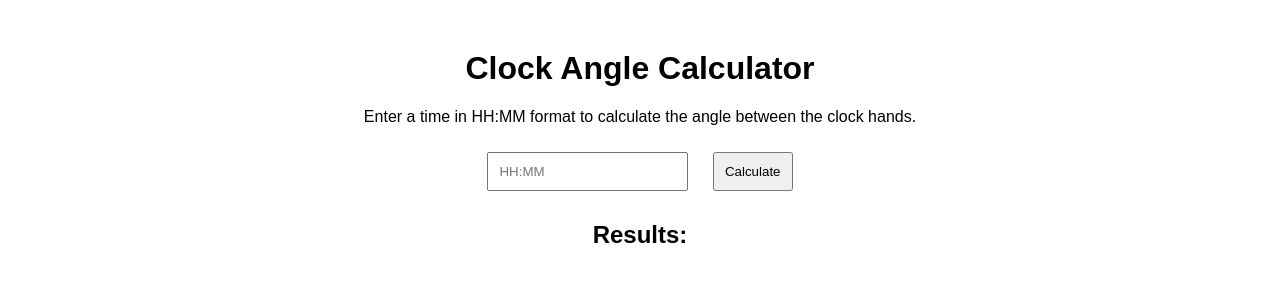
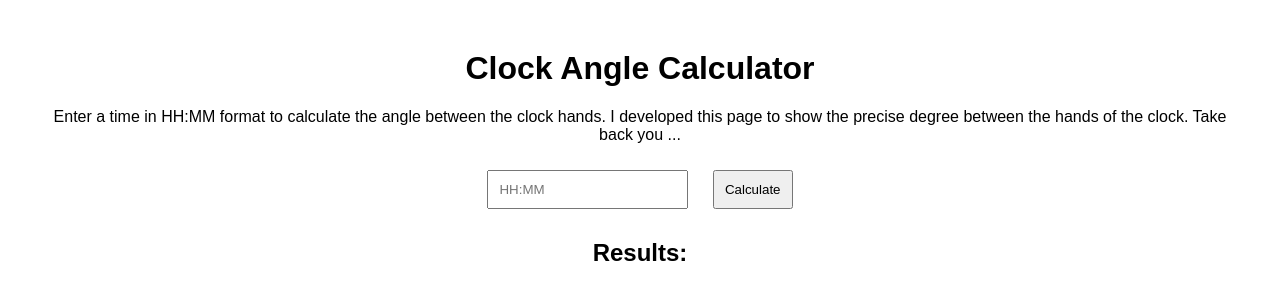
Before and after one commit to promauriya/clock-hour-minute-hand-angle, a plain HTML site: page index.html in a window 1280 px wide. Drawn offline with Linux system fonts and the light colour scheme.

Commit message:
the firt push

```diff
--- a/index.html
+++ b/index.html
@@ -20,7 +20,7 @@
 </head>
 <body>
     <h1>Clock Angle Calculator</h1>
-    <p>Enter a time in HH:MM format to calculate the angle between the clock hands.</p>
+    <p>Enter a time in HH:MM format to calculate the angle between the clock hands. I developed this page to show the precise degree between the hands of the clock. Take back you ...</p>
 
     <input type="text" id="timeInput" placeholder="HH:MM">
     <button onclick="calculateAndDisplayAngle()">Calculate</button>
```
